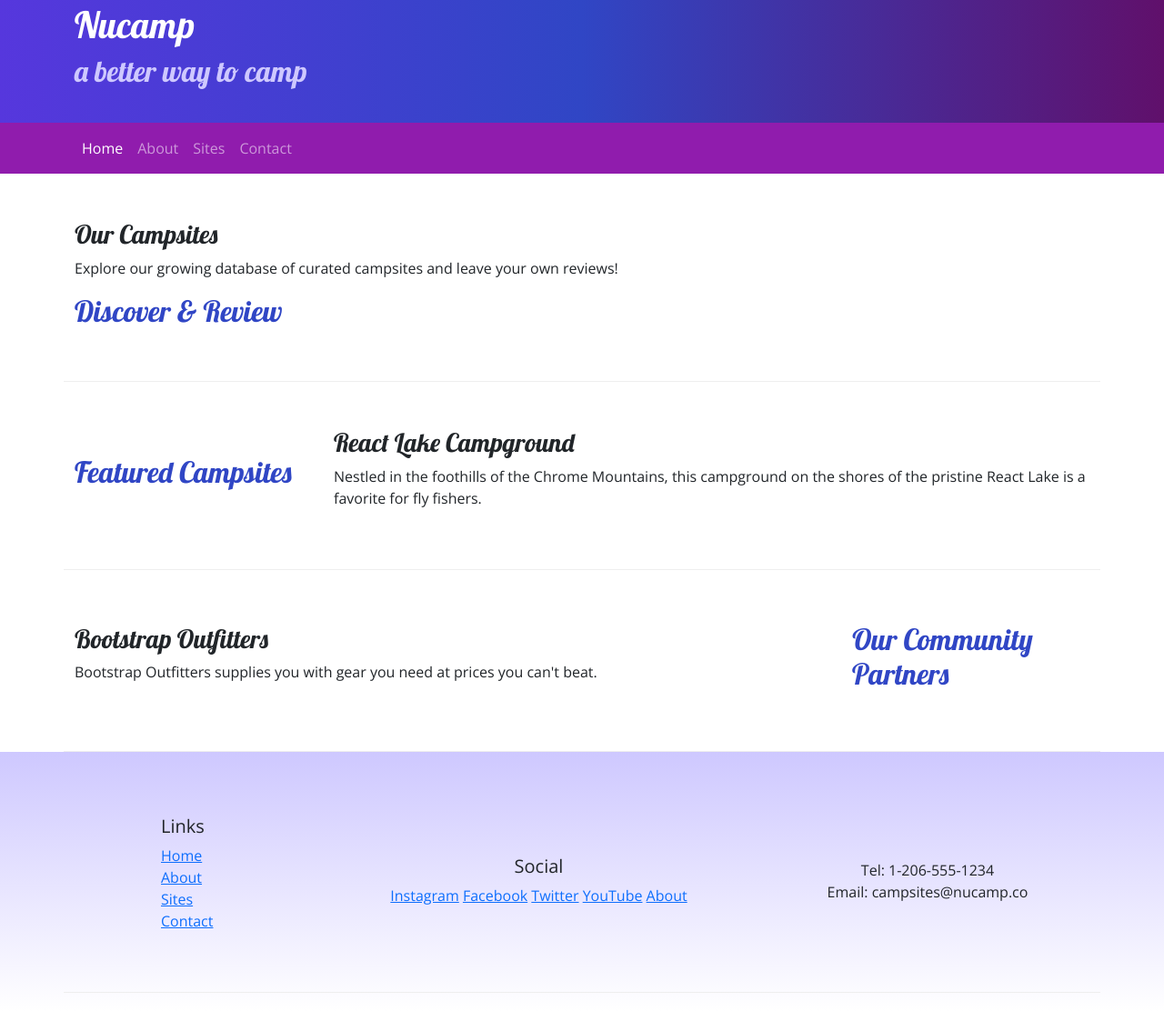
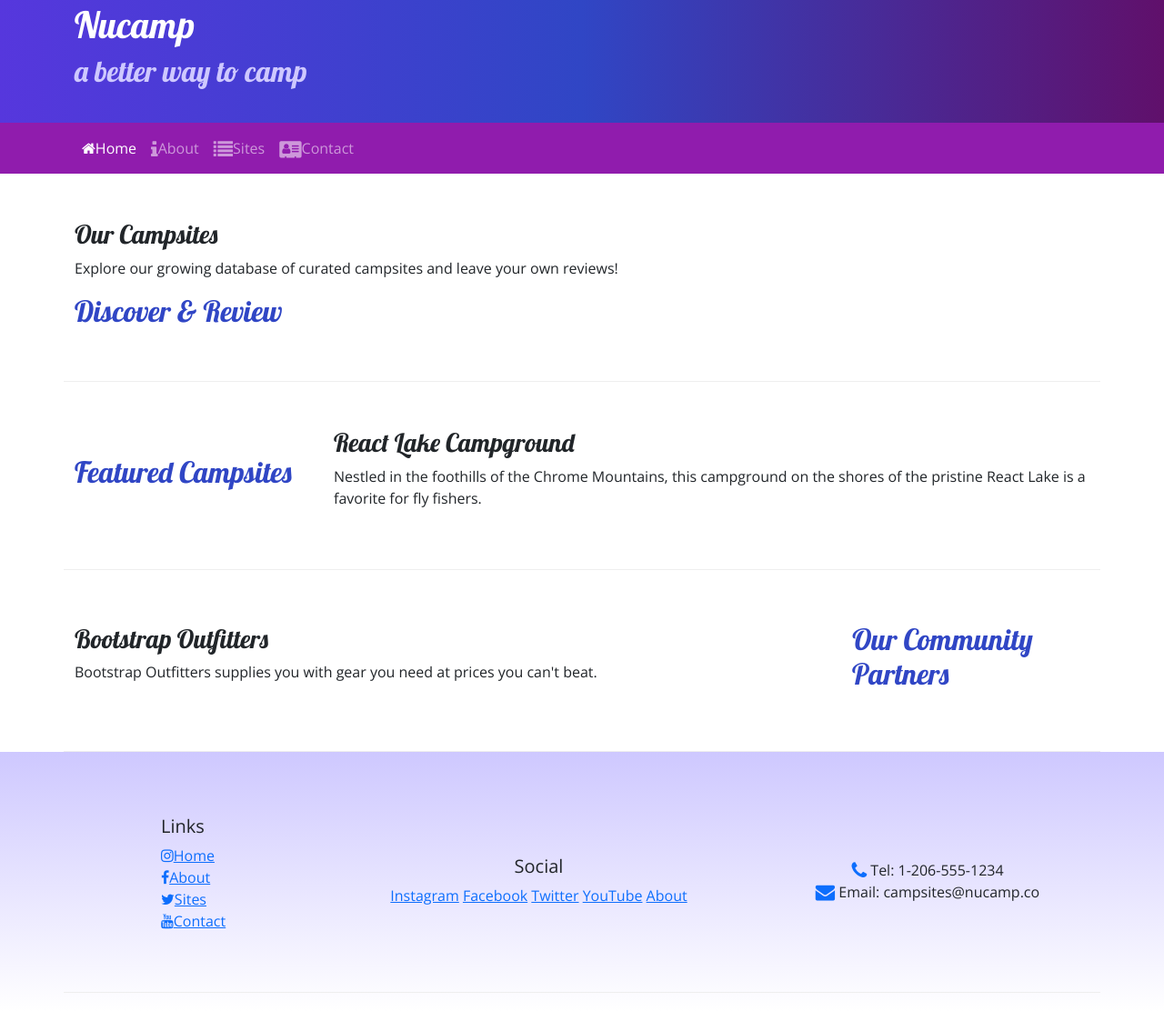
Before and after one commit to Ibrahimasfbarry/nucampsite, a website: page index.html in a window 1280 px wide. Shown: the part 27-1139 px from the top of the page at 91% size. Drawn offline with nearby package versions, Linux system fonts and the light colour scheme.

Commit message:
Icon Fonts

```diff
--- a/index.html
+++ b/index.html
@@ -11,6 +11,9 @@
     <!-- Additional CSS must be placed after Bootstrap CSS-->
     <link rel="stylesheet" href="https://fonts.googleapis.com/css?family=Lobster| Open+Sans" />
     <link rel="stylesheet" href="css/styles.css" />
+     <!-- Additional CSS must be placed after Bootstrap CSS -->
+     <link rel="stylesheet" href="node_modules/font-awesome/css/font-awesome.min.css" />
+
     <title>Nucamp: A Better Way To Camp</title>
 </head>
 <body>
@@ -34,10 +37,10 @@
         </button>
             <div class="collapse navbar-collapse" id="nucampNavabar">
                 <ul class="navbar-nav">
-                    <li class="nav-item"><a class="nav-link active" href="#">Home</a></li>
-                    <li class="nav-item"><a class="nav-link" href="aboutus.html">About</a></li>
-                    <li class="nav-item"><a class="nav-link" href="#">Sites</a></li>
-                    <li class="nav-item"><a class="nav-link" href="#">Contact</a></li>
+                    <li class="nav-item"><a class="nav-link active" href="#"><i class="fa fa-home fa-la"></i>Home</a></li>
+                    <li class="nav-item"><a class="nav-link" href="aboutus.html"><i class="fa fa-info fa-lg"></i>About</a></li>
+                    <li class="nav-item"><a class="nav-link" href="#"><i class="fa fa-list fa-lg"></i>Sites</a></li>
+                    <li class="nav-item"><a class="nav-link" href="#"><i class="fa fa-address-card fa-lg"></i>Contact</a></li>
                 </ul>
             </div>
         </div>
@@ -80,10 +83,10 @@
                 <div class="col-4 col-sm-2 offset-1">
                     <h5>Links</h5>
                     <ul class="list-unstyled">
-                        <li><a href="#">Home</a></li>
-                        <li><a href="#">About</a></li>
-                        <li><a href="#">Sites</a></li>
-                        <li><a href="#">Contact</a></li>
+                        <li><a href="#"><i class="fa fa-instagram"></i>Home</a></li>
+                        <li><a href="#"><i class="fa fa-facebook"></i>About</a></li>
+                        <li><a href="#"><i class="fa fa-twitter"></i>Sites</a></li>
+                        <li><a href="#"><i class="fa fa-youtube"></i>Contact</a></li>
                     </ul>
                 </div>
                 <div class="col-6 col-sm-5 text-center">
@@ -95,8 +98,8 @@
                     <a href="aboutus.html">About</a>
                 </div>
                 <div class="col-sm-4 text-center">
-                    Tel: 1-206-555-1234<br />
-                    Email: campsites@nucamp.co
+                    <i class="fa fa-phone fa-lg text-primary"></i>   Tel: 1-206-555-1234<br />
+                    <i class="fa fa-envelope fa-lg text-primary"></i>   Email: campsites@nucamp.co
                 </div>
             </div>
         </div>
--- a/package.json
+++ b/package.json
@@ -12,5 +12,8 @@
   "license": "ISC",
   "devDependencies": {
     "lite-server": "^2.6.1"
+  },
+  "dependencies": {
+    "font-awesome": "^4.7.0"
   }
 }
```
Also changed, not shown: aboutus.html (+10 -8 lines), 1 other file.
